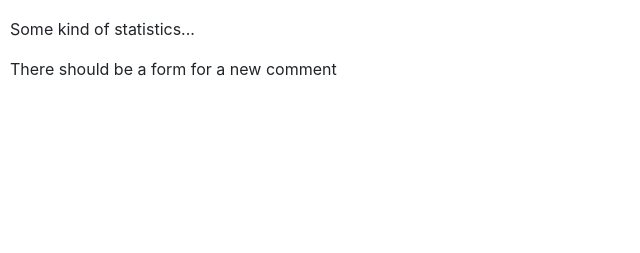
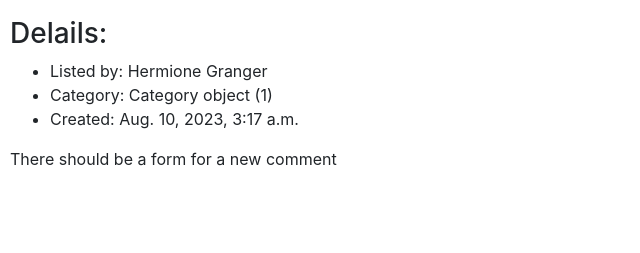
Before and after one commit to kseniiaIrinarkhova/commerce, a Django app: page /1 in a window 1280 px wide. Shown: the part 547-800 px from the top of the page, without its empty margins (0-640 px from the left). Run offline with Django 3.2, Linux system fonts and the light colour scheme; data comes from the database, SQL or seed files in the repository; both versions use the stored data as it was after the commit; some libraries are stand-ins or nearby versions.

Commit message:
desing in index and listing pages

```diff
--- a/auctions/models.py
+++ b/auctions/models.py
@@ -15,6 +15,8 @@ class Listing(models.Model):
     category = models.ForeignKey("Category", models.SET_NULL, blank=True, null=True)
     auctioneer = models.ForeignKey("User", on_delete=models.CASCADE)
     is_active = models.BooleanField(default=True)
+    created_date = models.DateTimeField()
+    closed_date = models.DateTimeField(blank=True, null=True)
 
 
 class Bid(models.Model):
--- a/auctions/static/auctions/styles.css
+++ b/auctions/static/auctions/styles.css
@@ -5,18 +5,20 @@ body {
 .collection {
     width: 100%;
     display: flex;
+    flex-wrap: wrap;
 }
 
 .item {
-    width: calc(30% - 20px);
-    flex-direction: column;
-    justify-content: space-between;
-    align-items: center;
-    margin: 0 20px 40px;
+    width: 33%;
+    min-width: 300px;
+    justify-content: center;
     display: flex;
-    position: relative;
     background-color: ivory;
     text-align: center;
+}
+.item a{
+    text-align: center;
+    width: 80%;
 }
 .grid_frame{
     padding: 10px;
@@ -103,3 +105,17 @@ body {
     position: relative;
     overflow: hidden;
 }
+
+.bid_block{
+    display: flex;
+}
+.new_bid{
+    width: calc(35% - 5px);
+    display: block;
+    min-width: 300px;
+}
+.bid_stat{
+    width: calc(65% - 5px);
+    display: block;
+    min-width: none;
+}
--- a/auctions/templates/auctions/listing.html
+++ b/auctions/templates/auctions/listing.html
@@ -37,6 +37,20 @@
             <p>Some kind of statistics...</p>
         </div>
     </div>
+    <div class="details">
+        <h3>Delails:</h3>
+        <ul>
+            <li>
+                Listed by: {{ listing.auctioneer }}
+            </li>
+            <li>
+                Category: {{ listing.category }}
+            </li>
+            <li>
+                Created: {{ listing.created_date }}
+            </li>
+        </ul>
+    </div>
     <div class="comment_block">
         <div class="comment">
             <div class="comment_text"></div>
```
Also changed, not shown: auctions/migrations/0004_listing_created_date.py (added), auctions/migrations/0005_listing_closed_date.py (added), db.sqlite3.
